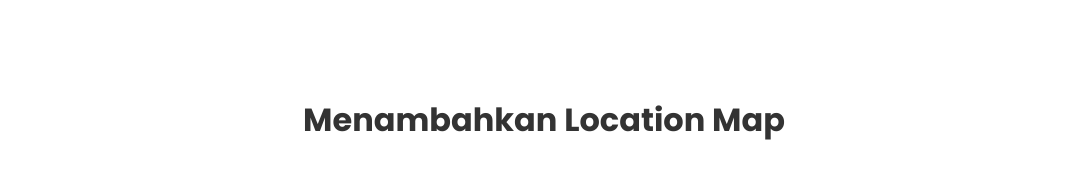
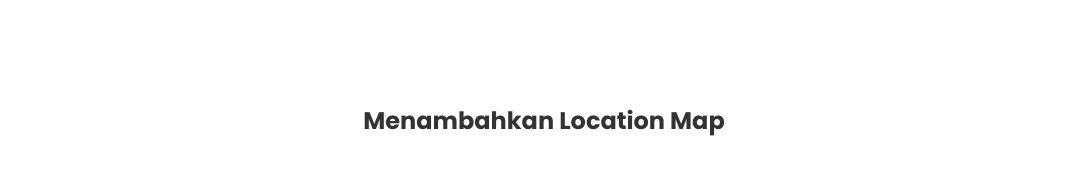
Before and after one commit to refaldy04/menyematkan-peta-lokasi, a plain HTML site: page index.html in a window 1280 px wide. Shown: the top 194 px of the page, without its empty margins (96-1183 px from the left). Drawn offline with Linux system fonts and the light colour scheme; grey boxes are pictures that could not be loaded.

Commit message:
mengubah ukuran judul

```diff
--- a/index.html
+++ b/index.html
@@ -9,7 +9,7 @@
   </head>
   <body>
     <div class="container">
-      <h1>Menambahkan Location Map</h1>
+      <h2>Menambahkan Location Map</h2>
       <iframe
         src="https://www.google.com/maps/embed?pb=!1m18!1m12!1m3!1d126748.56211042157!2d107.64315755000001!3d-6.903449449999993!2m3!1f0!2f0!3f0!3m2!1i1024!2i768!4f13.1!3m3!1m2!1s0x2e68e6398252477f%3A0x146a1f93d3e815b2!2sBandung%2C%20Kota%20Bandung%2C%20Jawa%20Barat!5e0!3m2!1sid!2sid!4v1647333562633!5m2!1sid!2sid"
         width="600"
--- a/style.css
+++ b/style.css
@@ -16,7 +16,8 @@
   flex-direction: column;
 }
 
-h1 {
+h2 {
+  max-width: 90vw;
   color: #333;
   margin-bottom: 60px;
 }
```
